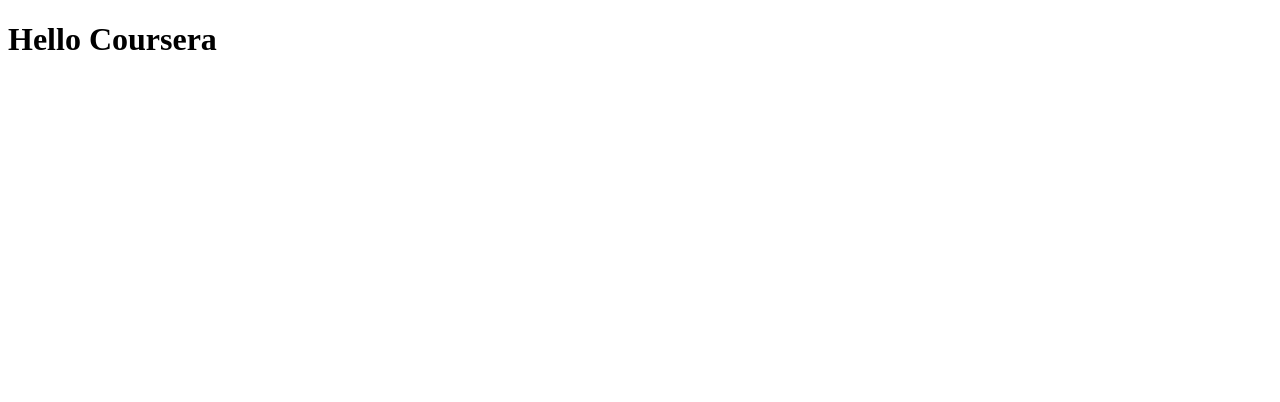
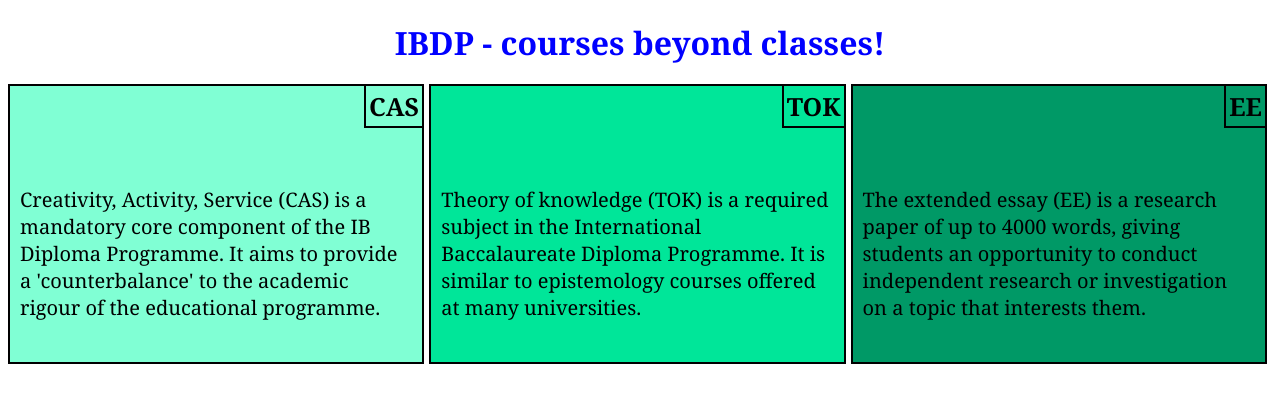
Before and after one commit to louisakarakh/coursera-test, a plain HTML site: page module2/index.html in a window 1280 px wide. Drawn offline with Linux system fonts and the light colour scheme.

Commit message:
Module 3 first commit

```diff
--- a/module2/CSS/styles.css
+++ b/module2/CSS/styles.css
@@ -1 +1,100 @@
-CSS
+*{
+	font-family: Georgia;
+	box-sizing: border-box;
+
+}
+h1 {
+	margin-bottom: 20px;
+	color: blue;
+	text-align: center;
+
+}
+
+.row div {
+	border: 2px solid black;
+	margin-bottom: 15px;
+	font-size: 20px;
+}
+#p1{
+	background-color: #80ffd4;
+	height: 280px;
+	float:left;
+	margin-right: 5px;
+	padding:100px 10px 10px 10px;
+	text-align: left;
+	position: relative;
+
+
+}
+#p2 {
+	background-color: #00e699;
+	height: 280px;
+	margin-right: 5px;
+
+	float:left;
+	padding:100px 10px 10px 10px;
+	position: relative;
+
+	text-align: left;
+
+}
+#p3 {
+	float:left;
+	background-color: #009966;
+	margin-right: 5px;
+	position: relative;
+	height: 280px;
+	padding:100px 10px 10px 10px;
+	text-align: left;
+
+}
+/* Simple Responsive Framework. */
+.row {
+	width: 100%;
+	margin-left: auto;
+	margin-right: auto;
+	overflow:auto;
+
+}
+/********** Large devices only **********/
+@media (min-width: 1200px) {
+  .col-lg-1, .col-lg-2, .col-lg-3, .col-lg-4, .col-lg-5, .col-lg-6, .col-lg-7, .col-lg-8, .col-lg-9, .col-lg-10, .col-lg-11, .col-lg-12 {
+    float: left;
+  }
+
+  .col-lg-4 {
+    width: calc(33.33% - 5px);
+  }
+
+}
+/********** Medium devices **********/
+@media (min-width: 992px) and (max-width: 1199px){
+  .col-md-1, .col-md-2, .col-md-3, .col-md-4, .col-md-5, .col-md-6, .col-md-7, .col-md-8, .col-md-9, .col-md-10, .col-md-11, .col-md-12 {
+    float: left;
+
+  }
+  .col-md-6 {
+    width: calc(50% - 5px);
+  }
+}
+ /********** Small devices  **********/
+@media (min-width: 768px) and (max-width: 991px) {
+	.col-sm-1, .col-sm-2, .col-sm-3, .col-sm-4, .col-sm-5, .col-sm-6, .col-sm-7, .col-sm-8, .col-sm-9, .col-sm-10, .col-sm-11, .col-sm-12 {
+		float: left;
+	}
+  .col-sm-12 {
+    width: calc(100% - 5px);
+  }
+}
+
+.box_title{
+	position:absolute;
+	top:0px;
+	right:0px;
+	border-left: 2px solid black;
+	border-bottom: 2px solid black;
+	padding:3px;
+	font-size: 25px ;
+	font-weight: bold;
+
+}
--- a/module2/index.html
+++ b/module2/index.html
@@ -1,9 +1,26 @@
 <!DOCTYPE html>
 <html>
 <head>
-	<title>Hello Coursera</title>
+	<meta charset="utf-8">
+	<title>IBDP - courses beyond classes!</title>
+	<link rel="stylesheet" href="CSS/styles.css"/>
 </head>
-<body>
-<h1>Hello Coursera</h1>
-</body>
+	<body>
+		<h1>IBDP - courses beyond classes!</h1>
+
+	<div class="row">
+		<div id="p1" class="col-lg-4 col-md-6 col-sm-12">
+			<span class = "box_title">CAS</span>
+			Creativity, Activity, Service (CAS) is a mandatory core component of the IB Diploma Programme. It aims to provide a 'counterbalance' to the academic rigour of the educational programme.
+		</div>
+		<div id="p2" class="col-lg-4 col-md-6 col-sm-12">
+			<span class = "box_title">TOK</span>
+			Theory of knowledge (TOK) is a required subject in the International Baccalaureate Diploma Programme. It is similar to epistemology courses offered at many universities.
+		</div>
+		<div id="p3" class="col-lg-4 col-md-12 col-sm-12">
+			<span class = "box_title">EE</span>
+			The extended essay (EE) is a research paper of up to 4000 words, giving students an opportunity to conduct independent research or investigation on a topic that interests them.
+		</div>
+	</div>
+	</body>
 </html>
```
Also changed, not shown: 1 other file.
